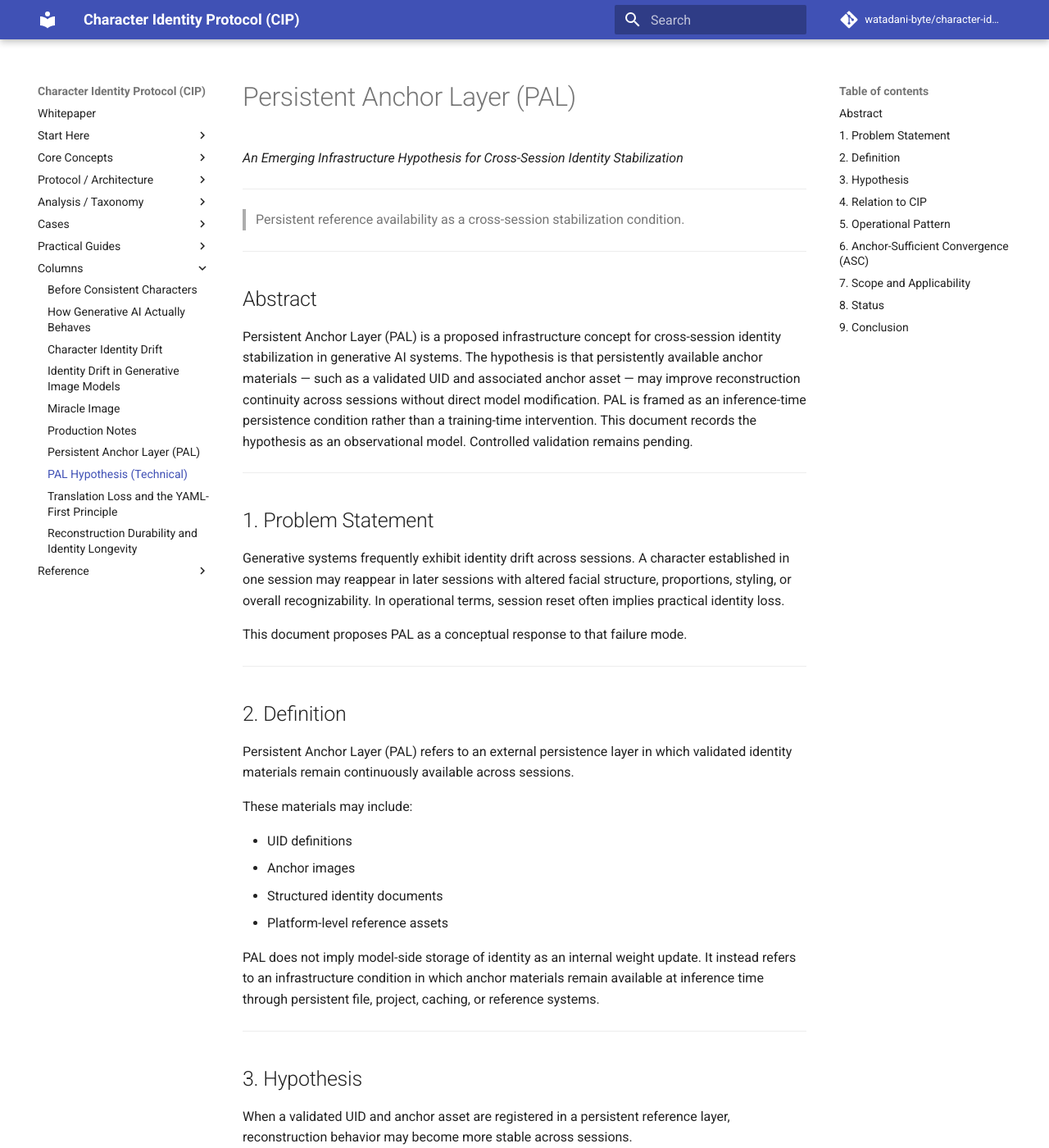
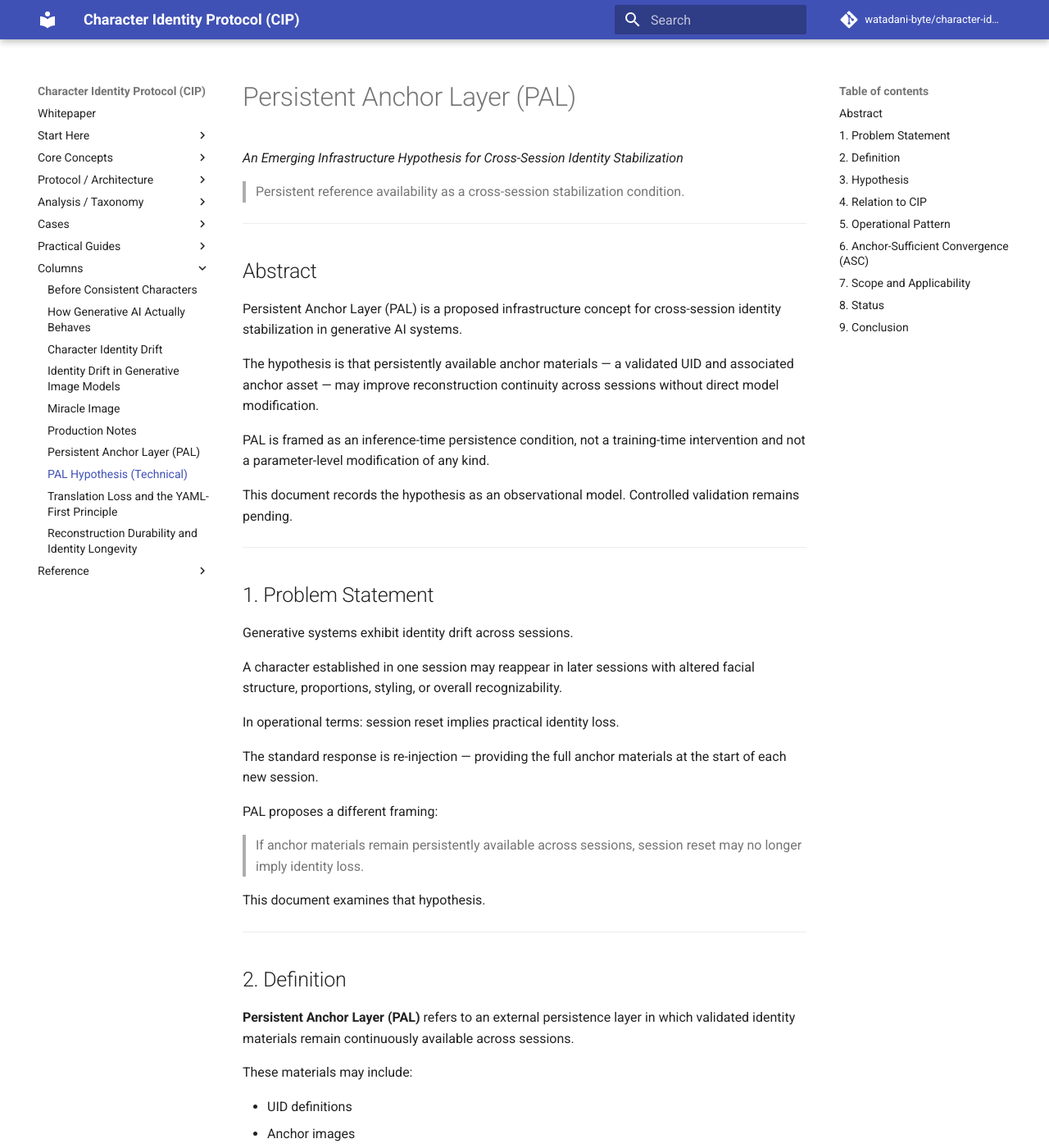
Before and after one commit to watadani-byte/character-identity-protocol, an MkDocs documentation site: the page built from docs/pal_hypothesis.md, in a window 1280 px wide and 1400 px high. Shown: the whole window at 82% size. Built offline with MkDocs 1.6.1 and Material for MkDocs 9.7.7, drawn with Linux system fonts in a browser that asks for light colours; comment, search, counter and statistics services are not loaded; some of the changed text lies outside the part shown.

Commit message:
pal_hypothesis.md を更新

```diff
--- a/docs/pal_hypothesis.md
+++ b/docs/pal_hypothesis.md
@@ -1,8 +1,6 @@
 # Persistent Anchor Layer (PAL)
 
 *An Emerging Infrastructure Hypothesis for Cross-Session Identity Stabilization*
-
------
 
 > Persistent reference availability as a
 > cross-session stabilization condition.
@@ -13,32 +11,46 @@
 
 Persistent Anchor Layer (PAL) is a proposed infrastructure concept
 for cross-session identity stabilization in generative AI systems.
+
 The hypothesis is that persistently available anchor materials —
-such as a validated UID and associated anchor asset — may improve
+a validated UID and associated anchor asset — may improve
 reconstruction continuity across sessions without direct model
-modification. PAL is framed as an inference-time persistence
-condition rather than a training-time intervention. This document
-records the hypothesis as an observational model. Controlled
-validation remains pending.
+modification.
+
+PAL is framed as an inference-time persistence condition,
+not a training-time intervention and not a parameter-level
+modification of any kind.
+
+This document records the hypothesis as an observational model.
+Controlled validation remains pending.
 
 -----
 
 ## 1. Problem Statement
 
-Generative systems frequently exhibit identity drift across sessions.
-A character established in one session may reappear in later sessions
-with altered facial structure, proportions, styling, or overall
-recognizability. In operational terms, session reset often implies
-practical identity loss.
+Generative systems exhibit identity drift across sessions.
 
-This document proposes PAL as a conceptual response to that
-failure mode.
+A character established in one session may reappear in later
+sessions with altered facial structure, proportions, styling,
+or overall recognizability.
+
+In operational terms: session reset implies practical identity loss.
+
+The standard response is re-injection — providing the full anchor
+materials at the start of each new session.
+
+PAL proposes a different framing:
+
+> If anchor materials remain persistently available across sessions,
+> session reset may no longer imply identity loss.
+
+This document examines that hypothesis.
 
 -----
 
 ## 2. Definition
 
-Persistent Anchor Layer (PAL) refers to an external persistence
+**Persistent Anchor Layer (PAL)** refers to an external persistence
 layer in which validated identity materials remain continuously
 available across sessions.
 
@@ -49,28 +61,47 @@ These materials may include:
 - Structured identity documents
 - Platform-level reference assets
 
-PAL does not imply model-side storage of identity as an internal
-weight update. It instead refers to an infrastructure condition
-in which anchor materials remain available at inference time
-through persistent file, project, caching, or reference systems.
+**What PAL is not:**
+
+PAL does not describe model-side storage of identity.
+PAL does not describe parameter-level modification.
+PAL does not describe fine-tuning, LoRA, or checkpoint injection.
+
+PAL describes an infrastructure condition:
+anchor materials remain available at inference time through
+persistent file, project, caching, or reference systems.
+
+The stabilization effect, if it exists, occurs at the
+inference layer — not at the training or parameter layer.
 
 -----
 
 ## 3. Hypothesis
 
-When a validated UID and anchor asset are registered in a persistent
-reference layer, reconstruction behavior may become more stable
-across sessions.
+**Operational hypothesis:**
+When a validated UID and anchor asset are registered in a
+persistent reference layer, reconstruction behavior may become
+more stable across sessions.
 
-Operationally, PAL may contribute to:
+**Proposed mechanism:**
+Persistent availability of anchor materials at inference time
+may reduce the reconstruction gap that normally opens after
+session reset — not by modifying the model, but by ensuring
+that the conditioning inputs remain consistently available.
 
-- Improved identity recall
+**Observed indicators:**
+
+- Improved identity recall across sessions
 - Stronger convergence toward anchor conditions
 - Reduced practical identity loss after session reset
 
-This effect may be analogous in outcome to lightweight stabilization
-methods, while differing entirely in mechanism. PAL is therefore
-not equivalent to LoRA, checkpointing, or fine-tuning.
+**Important distinction:**
+The proposed effect is analogous in outcome to lightweight
+stabilization methods such as LoRA or checkpointing.
+It is not analogous in mechanism.
+
+PAL operates through input persistence, not parameter encoding.
+These are fundamentally different intervention points.
 
 -----
 
@@ -96,19 +127,26 @@ CIP describes the governance model.
 PAL describes the persistence condition supporting
 cross-session continuity.
 
+> CIP governs identity. PAL sustains it.
+
 -----
 
 ## 5. Operational Pattern
 
-The central operational implication of PAL may be expressed
-as follows:
+The central operational implication of PAL:
 
 > PAL in place. Same UID. Different prompt. Same character.
 
 This pattern suggests that identity continuity may no longer
 depend primarily on prompt sameness or auxiliary control tooling.
+
 Under PAL conditions, continuity may persist through anchor
 availability rather than repeated reconstruction from scratch.
+
+**Clarification:**
+This is an operationally observed pattern, not a validated
+causal claim. The mechanism by which persistent availability
+produces this effect is not yet established.
 
 -----
 
@@ -131,8 +169,14 @@ identity continuity appears in the following pattern:
 |Different prompts|Permitted      |
 |Same character   |Observed result|
 
+**What ASC does not claim:**
+ASC does not claim that PAL causes identity persistence
+through any specific mechanism.
+ASC describes a pattern of observed operational outcomes
+under conditions where PAL is in place.
+
 ASC remains an observational finding.
-No controlled validation has yet been completed.
+No controlled validation has been completed.
 
 *See: [Glossary — ASC](glossary.md)*
 
@@ -151,17 +195,34 @@ domains requiring cross-session consistency, including:
 - Educational persona stability
 - Protocol adherence in structured professional workflows
 
-The concept is therefore infrastructure-oriented rather than
+The concept is infrastructure-oriented rather than
 domain-specific.
+
+**Scope boundary:**
+PAL addresses inference-time persistence conditions.
+It does not address training-time consistency,
+model-level identity encoding, or parameter-level stability.
+Those remain separate problem domains.
 
 -----
 
 ## 8. Status
 
-PAL should be understood as an observational hypothesis.
-It is not presented as a completed proof or finalized mechanism.
-Controlled validation, boundary testing, and adaptation across
-model versions remain pending.
+**Observational basis:**
+Operational use of persistent file and project features
+across current AI platforms.
+
+**Validation status:**
+No controlled validation has been completed.
+Boundary conditions, failure modes, and platform-specific
+variation have not been systematically tested.
+
+**Claim level:**
+PAL is an infrastructure hypothesis.
+It is not a proven mechanism.
+It is not a vendor specification.
+Platform mappings described in related documents are
+conceptual interpretations, not vendor-confirmed behaviors.
 
 -----
 
@@ -172,8 +233,15 @@ act as a meaningful stabilization condition for inference-time
 reconstruction across sessions.
 
 If validated further, this would suggest that cross-session
-continuity is not only a prompt problem and not only a tooling
+continuity is not only a prompt problem, not only a tooling
 problem, but also an infrastructure problem.
+
+The practical implication would be significant:
+
+> Identity persistence may be achievable through
+> infrastructure design rather than model modification —
+> making it accessible on closed-source platforms
+> where parameter-level intervention is not possible.
 
 > Status: Observational hypothesis. Controlled validation pending.
 
```
